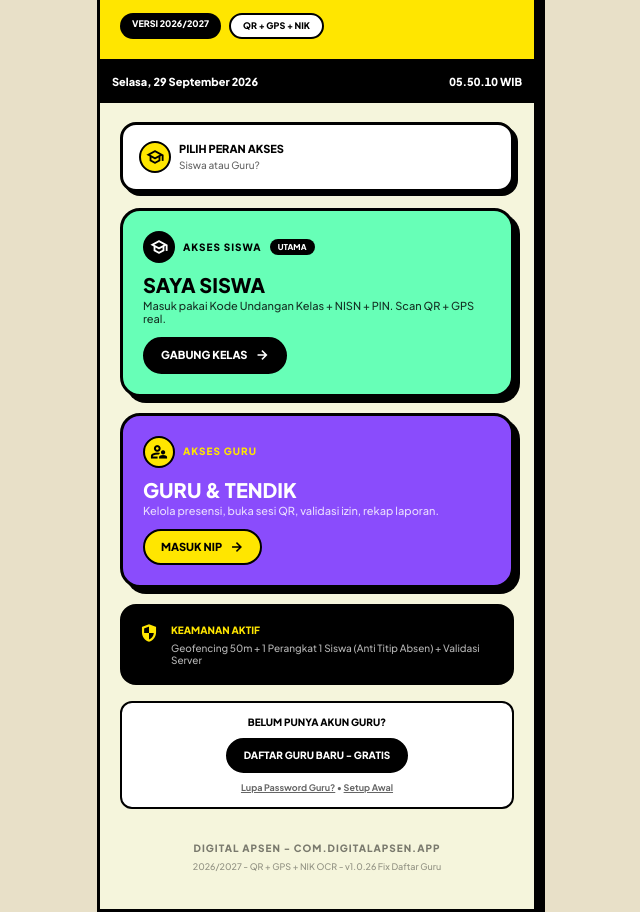
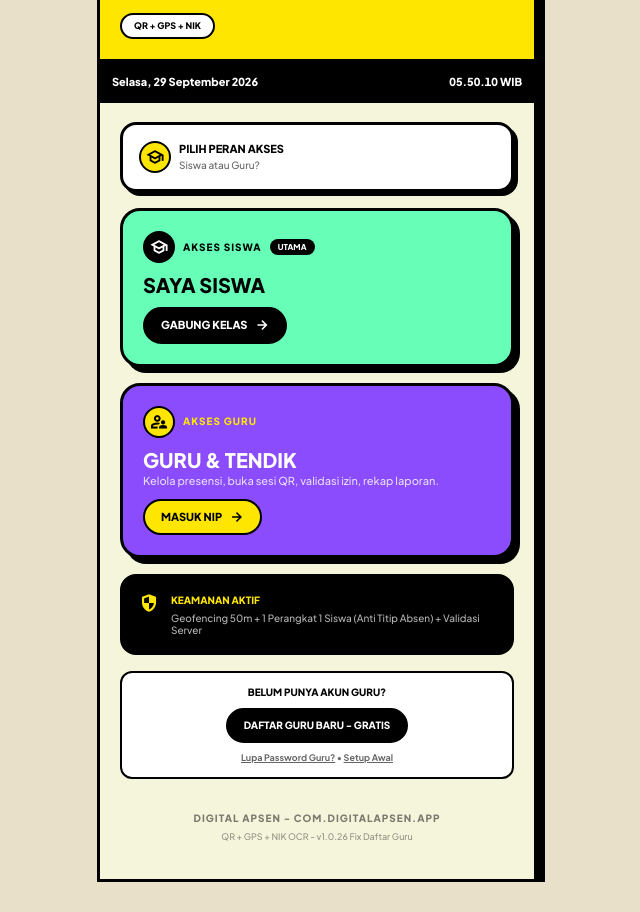
Before and after one commit to JohnIsDimz/Digital-Absen, a website: page public/welcome.html in a window 1280 px wide. Shown: the part 166-1078 px from the top of the page, without its empty margins (323-963 px from the left). After the commit the page ends 1048 px from the top, so only its background shows below. Drawn offline with nearby package versions, Linux system fonts and the light colour scheme.

Commit message:
Clean welcome copy and fix frontend cache issues

```diff
--- a/public/service-worker.js
+++ b/public/service-worker.js
@@ -1,5 +1,5 @@
-// Digital Apsen - Service Worker for PWA v1.0.35
-const CACHE_NAME = 'digital-apsen-v1.0.35';
+// Digital Apsen - Service Worker for PWA v1.0.36
+const CACHE_NAME = 'digital-apsen-v1.0.36';
 const urlsToCache = [
   '/',
   '/welcome.html',
--- a/public/welcome.html
+++ b/public/welcome.html
@@ -40,7 +40,6 @@ html{overflow-x:hidden; width:100vw} body{overflow-x:hidden; width:100vw; touch-
 </div>
 </div>
 <div class="mt-4 flex gap-2">
-<span class="bg-black text-white px-3 py-1 rounded-full text-[9px] font-black uppercase">Versi 2026/2027</span>
 <span class="bg-white border-[2px] border-black px-3 py-1 rounded-full text-[9px] font-black uppercase">QR + GPS + NIK</span>
 </div>
 </header>
@@ -71,7 +70,6 @@ html{overflow-x:hidden; width:100vw} body{overflow-x:hidden; width:100vw; touch-
 <span class="bg-black text-white px-2 py-0.5 rounded-full text-[8px] font-black uppercase">Utama</span>
 </div>
 <h3 class="font-black text-[20px] uppercase mt-3 leading-[20px]">Saya Siswa</h3>
-<p class="text-[11px] mt-1 font-medium leading-[13px] opacity-80">Masuk pakai Kode Undangan Kelas + NISN + PIN. Scan QR + GPS real.</p>
 <div class="mt-3 bg-black text-white border-[2px] border-black px-4 py-2 rounded-full font-black text-[11px] uppercase inline-flex items-center gap-2">Gabung Kelas <span class="material-symbols-outlined text-[14px]">arrow_forward</span></div>
 </div>
 </div>
@@ -107,7 +105,7 @@ html{overflow-x:hidden; width:100vw} body{overflow-x:hidden; width:100vw; touch-
 
 <div class="text-center py-4">
 <p class="font-black text-[10px] tracking-widest uppercase opacity-50">Digital Apsen - com.digitalapsen.app</p>
-<p class="text-[9px] opacity-40 mt-1">2026/2027 - QR + GPS + NIK OCR - v1.0.26 Fix Daftar Guru</p>
+<p class="text-[9px] opacity-40 mt-1">QR + GPS + NIK OCR - v1.0.26 Fix Daftar Guru</p>
 </div>
 
 </main>
```
Also changed, not shown: public/dashboard-guru.html (+1 -1 lines), dist/controllers/dashboard.controller.js, dist/routes/settings.routes.js, 4 other files.
